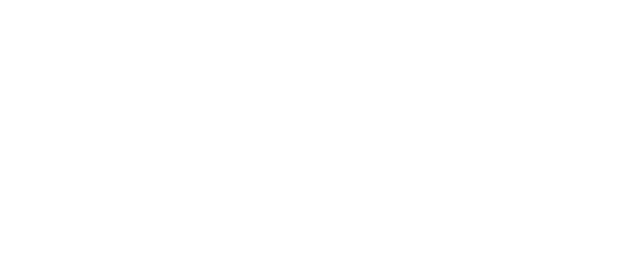
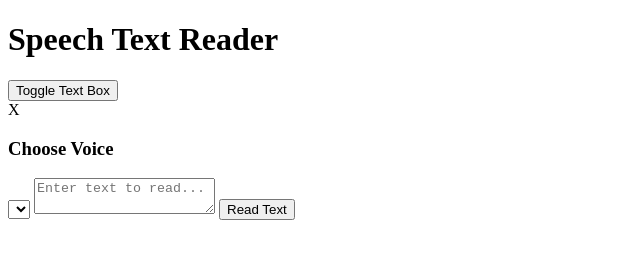
Before and after one commit to ericstober/speech-text-reader, a plain HTML site: page index.html in a window 1280 px wide. Shown: the whole page, without its empty margins (0-640 px from the left). Drawn offline with Linux system fonts and the light colour scheme.

Commit message:
added html

```diff
--- a/index.html
+++ b/index.html
@@ -7,6 +7,19 @@
   <title>Speech Text Reader</title>
 </head>
 <body>
+  <div class="container">
+    <h1>Speech Text Reader</h1>
+    <button id="toggle" class="btn btn-toggle">Toggle Text Box</button>
+    <div id="text-box" class="text-box">
+      <div id="close" class="close">X</div>
+      <h3>Choose Voice</h3>
+      <select id="voices"></select>
+      <textarea id="text" placeholder="Enter text to read..."></textarea>
+      <button id="read" class="btn">Read Text</button>
+    </div>
+
+    <main></main>
+  </div>
 
   <script src="script.js"></script>
 </body>
```
Also changed, not shown: img/angry.jpg (added), img/drink.jpg (added), img/food.jpg (added), img/grandma.jpg (added), img/happy.jpg (added), img/home.jpg (added), img/hurt.jpg (added), img/outside.jpg (added), img/sad.jpg (added), img/scared.jpg (added), img/school.jpg (added), img/tired.jpg (added), 2 other files.
